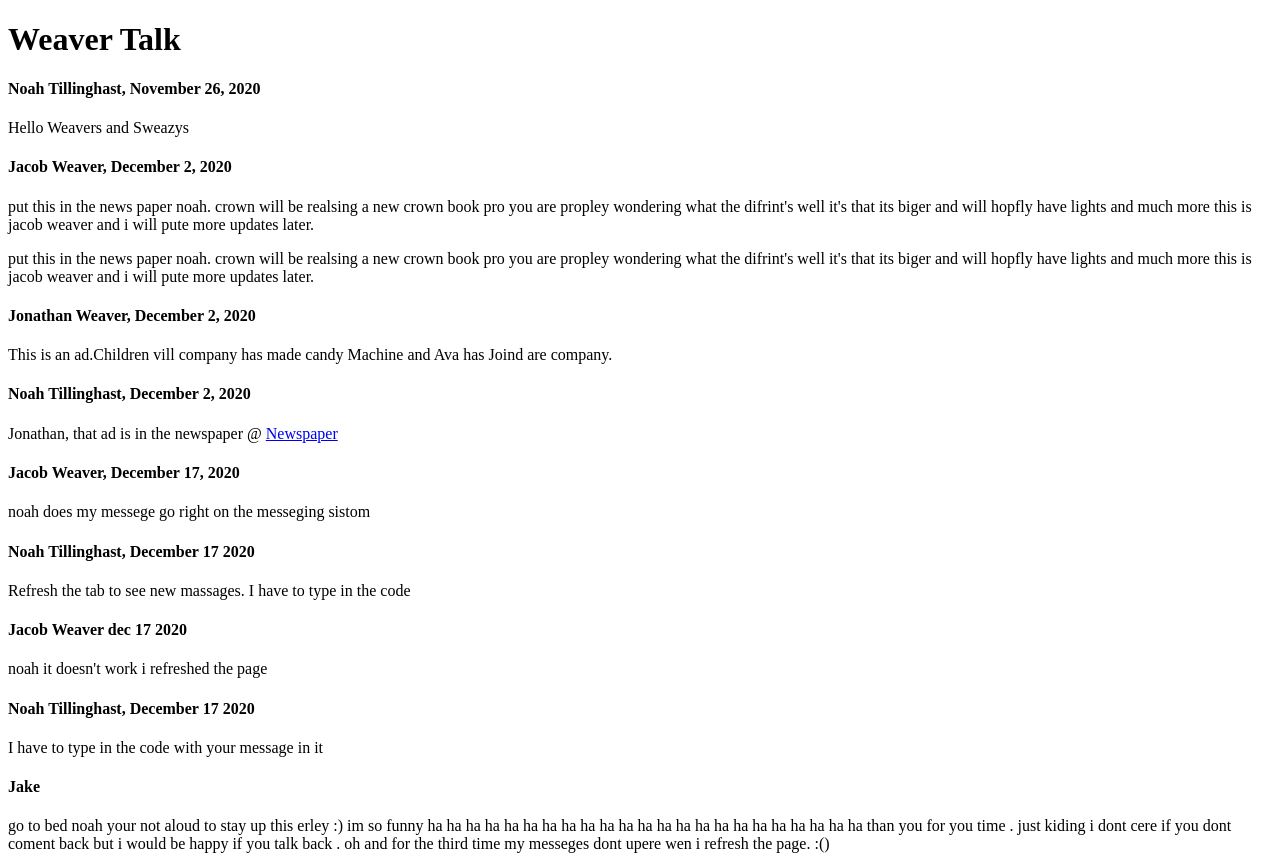
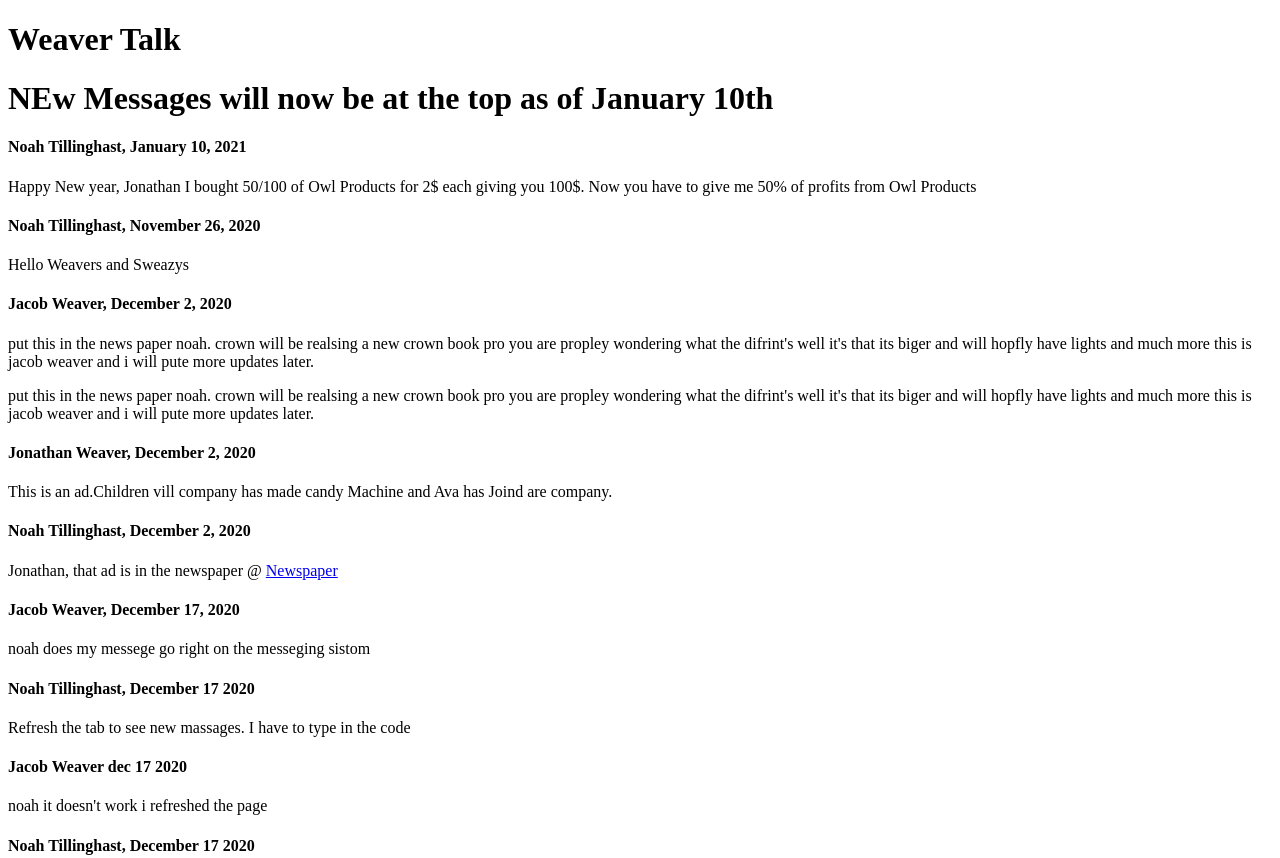
Before and after one commit to NoahTi/weavertalk, a plain HTML site: page index.html in a window 1280 px wide. Shown: the top 858 px of the page. Drawn offline with Linux system fonts and the light colour scheme.

Commit message:
Update index.html

```diff
--- a/index.html
+++ b/index.html
@@ -7,6 +7,9 @@ Weaver Talk
 </head>
 <body>
 <h1>Weaver Talk</h1>
+  <h1>NEw Messages will now be at the top as of January 10th</h1>
+  <h4>Noah Tillinghast, January 10, 2021</h4>
+  <p>Happy New year, Jonathan I bought 50/100 of Owl Products for 2$ each giving you 100$. Now you have to give me 50% of profits from Owl Products</p>
 <h4>Noah Tillinghast, November 26, 2020</h4>
 <p>Hello Weavers and Sweazys</p>
   <h4>Jacob Weaver, December 2, 2020</h4>
```
